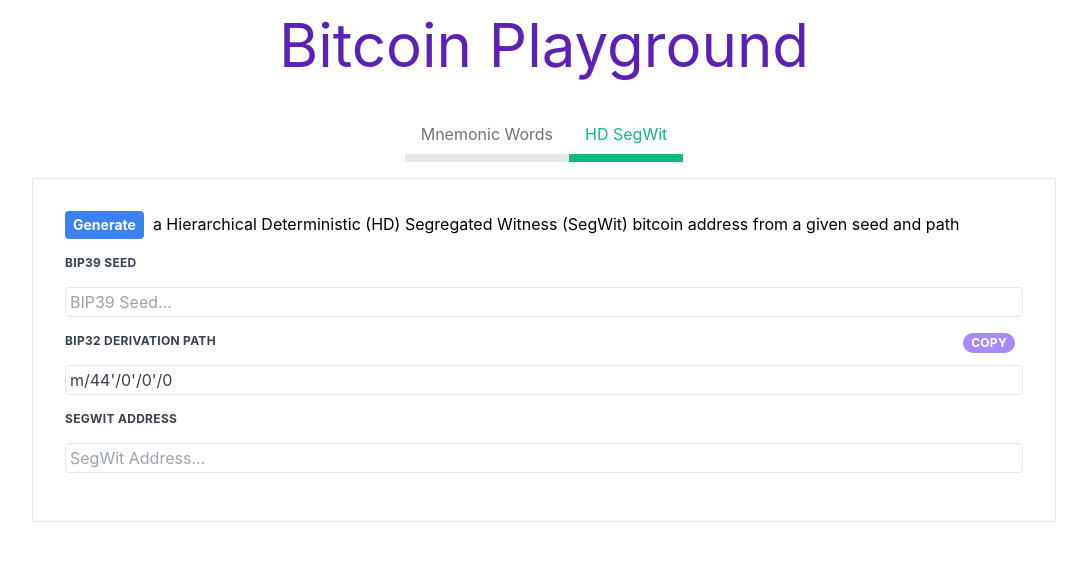
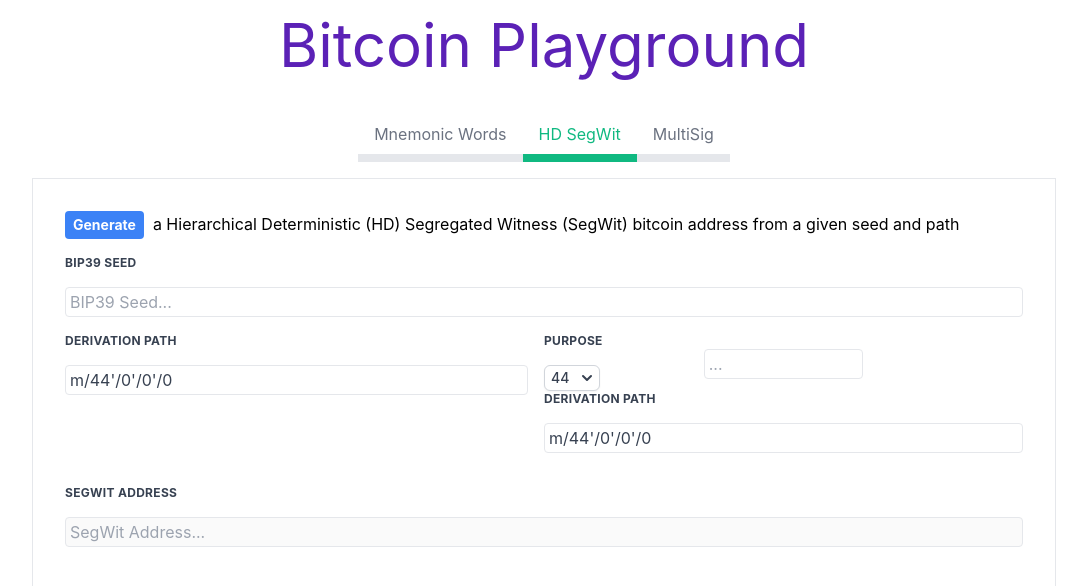
Before and after one commit to mjk90/bitcoin-playground, a React (Create React App) app: page / in a window 1280 px wide. Both pictures are taken after a click on the item "HD SegWit". Shown: the top 586 px of the page, without its empty margins (96-1183 px from the left). Built offline with nearby package versions, Linux system fonts and the light colour scheme.

Commit message:
Added multi-sig tab

```diff
--- a/src/App.tsx
+++ b/src/App.tsx
@@ -1,11 +1,12 @@
 import React, { useState } from 'react';
-import { MnemonicWords, SegWit } from './pages';
+import { MnemonicWords, SegWit, MultiSig } from './pages';
 
 import './App.css';
 
 const tabs = [
   { index: 0, title: "Mnemonic Words" },
   { index: 1, title: "HD SegWit" },
+  { index: 2, title: "MultiSig" }
 ];
 
 function App() {
@@ -27,6 +28,7 @@ function App() {
               {
                 activeTab.index === 0 ? <div onClick={() => setActiveTab(tabs[0])}><MnemonicWords /></div> :
                 activeTab.index === 1 ? <div onClick={() => setActiveTab(tabs[1])}><SegWit /></div> :
+                activeTab.index === 2 ? <div onClick={() => setActiveTab(tabs[2])}><MultiSig /></div> :
                 <div>No content</div>
               }
             </div>
--- a/src/components/CopyButton/index.tsx
+++ b/src/components/CopyButton/index.tsx
@@ -2,11 +2,11 @@ import React from 'react';
 import { copyToClipboard } from '../../helpers';
 
 interface CopyButtonProps {
-  value: string;
+  value: string | number;
 }
 
 export const CopyButton = (props: CopyButtonProps) =>
-  <span onClick={() => copyToClipboard(props.value)}
+  <span onClick={() => copyToClipboard(props.value.toString())}
     className={`inline-flex items-center justify-center px-2 py-1 mr-2 text-xs leading-none text-white
       bg-purple-400 hover:bg-purple-500 cursor-pointer rounded-full float-right ${!!props.value ? "" : "hidden"}`}>
     Copy
--- a/src/components/Dropdown/index.tsx
+++ b/src/components/Dropdown/index.tsx
@@ -4,12 +4,13 @@ interface DropdownProps {
   className: string;
   label?: string;
   options: Array<string | number>;
+  initialValue?: number;
   onChange?: (item: any) => void;
 }
 
 export const Dropdown = (props: DropdownProps) => {
-  const { className, options, label = "", onChange = (selectedData: any) => {} } = props;
-  const [selectedIndex, setSelectedIndex] = useState(0);
+  const { className, options, initialValue = 0, label = "", onChange = (selectedData: any) => {} } = props;
+  const [selectedIndex, setSelectedIndex] = useState(initialValue);
   const [opened, setOpened] = useState(false);
 
   return (
--- /dev/null
+++ b/src/components/Input/index.tsx
@@ -0,0 +1,33 @@
+import React, { useEffect, useState } from 'react';
+import { CopyButton } from '..';
+
+interface InputProps {
+  className?: string;
+  label?: string;
+  value: string | number;
+  error?: string;
+  copyButton?: boolean;
+  readOnly?: boolean;
+  disabled?: boolean;
+  onChange?: (item: any) => void;
+}
+
+export const Input = (props: InputProps) => {
+  const { value, className = "w-full mb-4", error = "", label = "", copyButton = false, readOnly = false, disabled = false, onChange = (val: any) => { } } = props;
+
+  return (
+    <div className={className}>
+      <label className="block uppercase tracking-wide text-gray-700 text-xs font-bold mb-1">
+        {label} {copyButton ? <CopyButton value={value} /> : ""}
+      </label>
+      <input
+        className={`border rounded w-full resize-none text-gray-700 mt-3 py-1 px-1 leading-tight focus:outline-none ${error ? "border-red-500" : ""}`}
+        readOnly={readOnly}
+        disabled={disabled}
+        placeholder={`${label}...`}
+        value={value}
+        onChange={onChange} />
+      <p className={`text-red-500 text-xs italic ${error ? "" : "hidden"}`}>{error}</p>
+    </div>
+  )
+}
--- a/src/components/index.tsx
+++ b/src/components/index.tsx
@@ -1,2 +1,4 @@
 export * from './Dropdown';
 export * from './CopyButton';
+export * from './Input';
+export * from './Switch';
--- /dev/null
+++ b/src/hooks/index.ts
@@ -0,0 +1 @@
+export * from "./useInput";
--- /dev/null
+++ b/src/hooks/useInput.ts
@@ -0,0 +1,31 @@
+import { useState } from "react";
+
+export interface UseInputProps {
+  initialValue: string;
+  label?: string;
+  validate?: (value: string) => string;
+}
+
+const useInput = (props: UseInputProps) => {
+  const { initialValue, label = "", validate = (value: string) => "" } = props;
+  const [value, setValue] = useState(initialValue);
+  const [error, setError] = useState("");
+
+  const handleChange = (event: any) => setValue(event.target.value);
+  const handleValidate = () => {
+    const err = validate(value);
+    setError(err);
+    return !err;
+  };
+
+  return {
+    value,
+    label,
+    error,
+    setValue,
+    onChange: handleChange,
+    validate: handleValidate
+  };
+};
+
+export default useInput;
--- /dev/null
+++ b/src/pages/MultiSig/index.tsx
@@ -0,0 +1,91 @@
+import React, { useState } from 'react';
+import { payments } from "bitcoinjs-lib";
+
+import { CopyButton } from '../../components';
+
+interface InputValue {
+  value: string;
+  error?: string;
+}
+
+const newInputValue = (val: string = ''): InputValue => ({ value: val });
+const inputError = (input: InputValue, error: string = ''): InputValue => ({ ...input, error });
+const getLineCount = (str: string): number => str.split("\n").length;
+
+export const MultiSig = () => {
+  const [seed, setSeed] = useState("");
+  const [root, setRoot] = useState("");
+  const [min, setMin] = useState(1);
+  const [bip32Path, setBip32Path] = useState("m/44'/0'/0'/0");
+  const [segwitAddress, setSegwitAddress] = useState("");
+  const [pubkeys, setPubkeys] = useState<InputValue>(newInputValue());
+  const [multisigAddress, setMultisigAddress] = useState("");
+
+  const updateMin = (e: any) => {
+    const val = parseInt(e.target.value);
+    if(isNaN(val) || val < 1 || val > getLineCount(pubkeys.value)) return;
+
+    setMin(val);
+  }
+
+  const generate = () => {
+    // const pubkeys = [
+    //   '026477115981fe981a6918a6297d9803c4dc04f328f22041bedff886bbc2962e01',
+    //   '02c96db2302d19b43d4c69368babace7854cc84eb9e061cde51cfa77ca4a22b8b9',
+    //   '03c6103b3b83e4a24a0e33a4df246ef11772f9992663db0c35759a5e2ebf68d8e9',
+    //   root.derivePath(bip32Path).publicKey.toString("hex")
+    // ].map(hex => Buffer.from(hex, 'hex'));
+    let keys: Buffer[] = [];
+    const lines = pubkeys.value.split("\n");
+    for(const i in lines) {
+      const hex = lines[i].trim();
+      if(hex === "") continue;
+      try {
+        const buff = Buffer.from(hex, "hex");
+        keys.push(buff);
+      } catch(e: any) {
+        console.log(hex, e);
+        setPubkeys({ ...pubkeys, error: `${hex}: ${e.message}` });
+        return;
+      }
+    }
+
+    const { address = "" } = payments.p2sh({ redeem: payments.p2ms({ m: min, pubkeys: keys }) });
+    console.log({address});
+    setMultisigAddress(address);
+  }
+
+  return (
+    <div className="MnemonicWords flex flex-col">
+      <div className="w-full">
+        <div>
+          <button className="bg-blue-500 hover:bg-blue-700 text-white text-sm font-bold py-1 px-2 rounded" type="button" onClick={generate}>Generate</button>&nbsp;
+          a multi-sig P2SH bitcoin address, with a minimum of &nbsp;
+          <input type="number"
+            min={1}
+            max={getLineCount(pubkeys.value)}
+            className="border rounded text-gray-700 text-xs font-bold w-16 py-1 px-1 leading-tight focus:outline-none"
+            placeholder="Min..."
+            value={min}
+            onChange={updateMin} />&nbsp;
+          signatures required, for the following addresses
+        </div>
+        <div className="flex flex-wrap relative">
+          <div className="w-full mb-4">
+            <label className="block uppercase tracking-wide text-gray-700 text-xs font-bold mb-1 mt-4">Public keys (one per line)</label>
+            <textarea className={`border rounded h-28 w-full resize-y text-gray-700 mt-3 py-1 px-1 pr-16 leading-tight focus:outline-none ${pubkeys.error ? "border-red-500" : ""}`}
+              placeholder="Public keys (one per line)..."
+              value={pubkeys.value}
+              onChange={(e: any) => setPubkeys({ value: e.target.value })}>
+            </textarea>
+            <p className={`text-red-500 text-xs italic ${pubkeys.error ? "" : "hidden"}`}>{pubkeys.error}</p>
+          </div>
+          <div className="w-full mb-4">
+            <label className="block uppercase tracking-wide text-gray-700 text-xs font-bold mb-1">Multi-Sig Address <CopyButton value={multisigAddress} /></label>
+            <input readOnly disabled className="border rounded w-full resize-none text-gray-700 mt-3 py-1 px-1 leading-tight focus:outline-none" placeholder="Multi-Sig Address..." value={multisigAddress} />
+          </div>
+        </div>
+      </div>
+    </div>
+  );
+};
--- a/src/pages/SegWit/index.tsx
+++ b/src/pages/SegWit/index.tsx
@@ -2,63 +2,77 @@ import React, { useState } from 'react';
 import { fromSeed } from "bip32";
 import { payments } from "bitcoinjs-lib";
 
-import { CopyButton } from '../../components';
+import { Dropdown, Input, Switch } from '../../components';
+import useInput from '../../hooks/useInput';
 
-function getAddress(node: any, network?: any): string {
-  // Bitcoin Legacy address (P2pKH)
-  return payments.p2pkh({ pubkey: node.publicKey, network }).address!;
+const validateSeed = (value: string): string => value ? "" : "BIP39 Seed is required";
+const validatePath = (value: string): string => value ? "" : "Derivation Path is required";
+
+interface PathParts {
+  purpose?: string | number;
+  coin?: string | number;
+  account?: string | number;
+  external?: string | number;
 }
 
+
 export const SegWit = () => {
-  const [seed, setSeed] = useState("");
-  const [root, setRoot] = useState("");
-  const [bip32Path, setBip32Path] = useState("m/44'/0'/0'/0");
-  const [segwitAddress, setSegwitAddress] = useState("");
+  const [pathParts, setPathParts] = useState<PathParts>({ purpose: 44, coin: 0, account: 0, external: 0 });
+
+  const assemblePath = (parts: PathParts) => {
+    const { purpose = pathParts.purpose, coin = pathParts.coin, account = pathParts.account, external = pathParts.external } = parts;
+    return `m/${purpose}'/${coin}'/${account}'/${external}`;
+  };
+
+  const updatePath = (parts: PathParts) => {
+    const { purpose = pathParts.purpose, coin = pathParts.coin, account = pathParts.account, external = pathParts.external } = parts;
+    setPathParts({ purpose, coin, account, external });
+    path.setValue(assemblePath(parts));
+  }
+
+  const seed = useInput({ initialValue: "", label: "BIP39 Seed", validate: validateSeed });
+  const path = useInput({ initialValue: assemblePath(pathParts), label: "Derivation Path", validate: validatePath });
+  const segwitAddress = useInput({ initialValue: "", label: "SegWit Address" });
+
+  const validateFields = () => {
+    return seed.validate() && path.validate();
+  }
 
   const generate = () => {
-    const buff = Buffer.from(seed, 'hex');
+    if(!validateFields()) return;
+
+    const buff = Buffer.from(seed.value, 'hex');
     const root = fromSeed(buff);
     console.log("wif", root.toWIF());
-    setRoot(root.toBase58());
 
-    // const addr = getAddress(root.derivePath("m/0'/0/0"));
-    // setBip32Address(addr);
-
-    const payment = payments.p2wpkh({ pubkey: root.derivePath(bip32Path).publicKey });
-    console.log("pub", root.publicKey);
+    const payment = payments.p2wpkh({ pubkey: root.derivePath(path.value).publicKey });
+    console.log("pub", root.publicKey.toString('hex'));
+    console.log("priv", root.privateKey);
     console.log("seg", payment);
-    setSegwitAddress(payment.address || "");
+    segwitAddress.setValue(payment.address || "");
   }
 
   return (
     <div className="MnemonicWords flex flex-col">
       <div className="w-full">
         <div>
-          {<button className="bg-blue-500 hover:bg-blue-700 text-white text-sm font-bold py-1 px-2 rounded" type="button" onClick={generate}>Generate</button>}&nbsp;
+          <button className="bg-blue-500 hover:bg-blue-700 text-white text-sm font-bold py-1 px-2 rounded" type="button" onClick={generate}>Generate</button>&nbsp;
           a Hierarchical Deterministic (HD) Segregated Witness (SegWit) bitcoin address from a given seed and path
         </div>
-        <div className="flex flex-col relative">
-          <div className="w-full mb-4">
-            <label className="block uppercase tracking-wide text-gray-700 text-xs font-bold mb-1 mt-4">BIP39 Seed <CopyButton value={seed} /></label>
-            <input className="border rounded w-full resize-none text-gray-700 mt-3 py-1 px-1 leading-tight focus:outline-none"
-              placeholder="BIP39 Seed..."
-              value={seed}
-              onChange={(e: any) => setSeed(e.target.value)} />
+        <div className="flex flex-wrap relative mt-4">
+          <Input {...seed} />
+          <div className="w-full flex flex-wrap mb-4">
+            <Input {...path} className="w-3/6 pr-4" />
+            <div className="w-3/6 flex flex-wrap">
+              <div className="w-2/6">
+                <label className="block uppercase tracking-wide text-gray-700 text-xs font-bold mb-1">Purpose</label>
+                <Dropdown className="mt-3" options={[39,44,49,84,141]} initialValue={1} onChange={(option: number) => updatePath({ purpose: option })} />
+              </div>
+              <Input className="w-2/6" value={pathParts.coin || ""} onChange={(e: any) => updatePath({ coin: e.target.value })} />
+              <Input {...path} />
+            </div>
           </div>
-          <div className="w-full mb-4">
-            <label className="block uppercase tracking-wide text-gray-700 text-xs font-bold mb-1">BIP32 Derivation Path <CopyButton value={bip32Path} /></label>
-            <input className="border rounded w-full resize-none text-gray-700 mt-3 py-1 px-1 leading-tight focus:outline-none"
-              placeholder="BIP32 Derivation Path..."
-              value={bip32Path}
-              onChange={(e: any) => setBip32Path(e.target.value)} />
-          </div>
-          <div className="w-full mb-4">
-            <label className="block uppercase tracking-wide text-gray-700 text-xs font-bold mb-1">SegWit Address <CopyButton value={segwitAddress} /></label>
-            <input className="border rounded w-full resize-none text-gray-700 mt-3 py-1 px-1 leading-tight focus:outline-none"
-              placeholder="SegWit Address..."
-              value={segwitAddress}
-              readOnly />
-          </div>
+          <Input {...segwitAddress} readOnly disabled copyButton />
         </div>
       </div>
     </div>
--- a/src/pages/index.ts
+++ b/src/pages/index.ts
@@ -1,2 +1,3 @@
 export * from './MnemonicWords';
 export * from './SegWit';
+export * from './MultiSig';
```
Also changed, not shown: src/components/Switch/index.tsx (added, +20 -0 lines), src/pages/MnemonicWords/index.tsx (+10 -15 lines).
